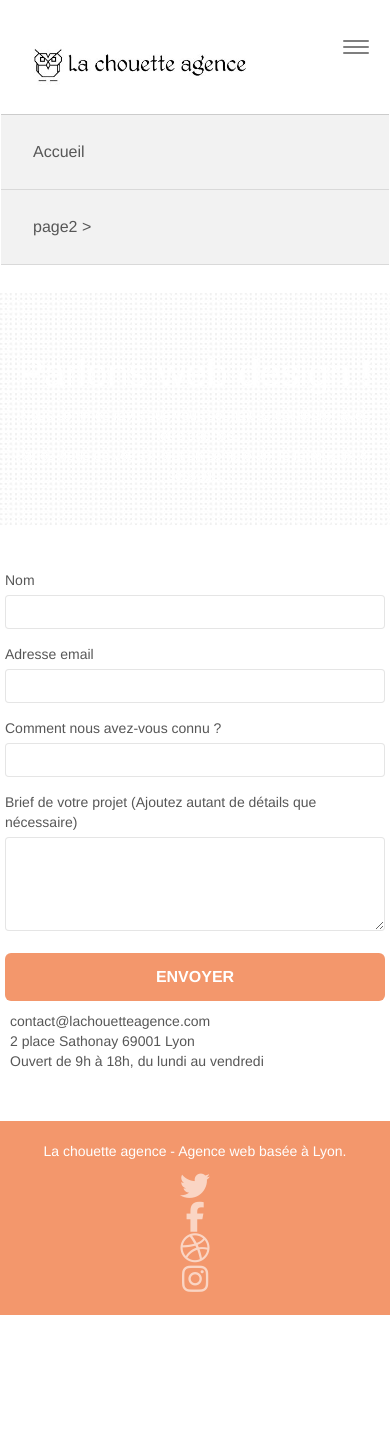
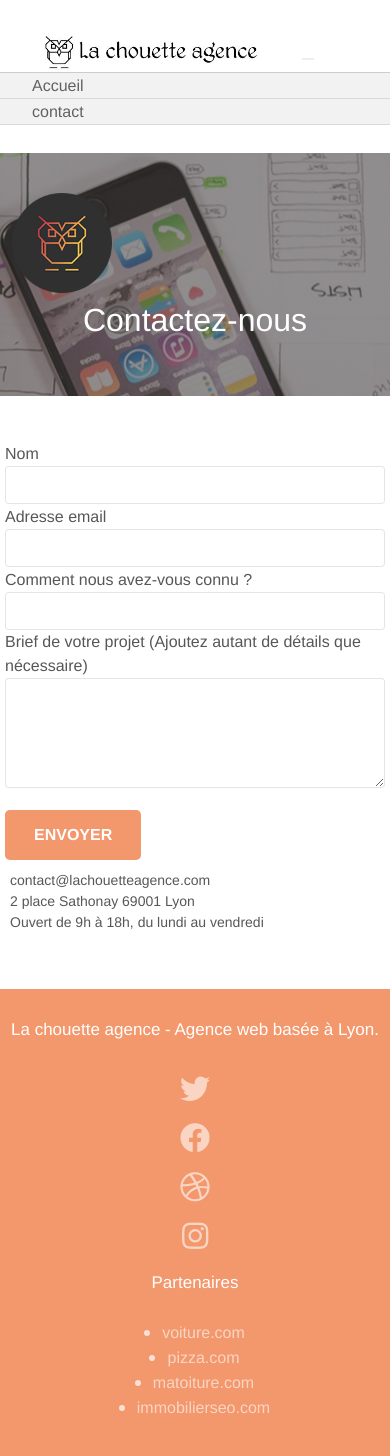
Before and after one commit to sousouna0406/ChangrihaNeijma_4_17062021, a plain HTML site: page contactez-nous.html in a window 390 px wide. Before the commit the page ends 1315 px from the top, so only its background shows below. Drawn offline with nearby package versions, Linux system fonts and the light colour scheme; some packages are replaced by stand-ins of ours; files that its build step writes are made by us from their sources; a script that the page names is missing.

Commit message:
footer ok main ok

```diff
--- a/contactez-nous.html
+++ b/contactez-nous.html
@@ -1,166 +1,284 @@
-<!doctype html>
-<html lang="Default">
+<!DOCTYPE html>
+<html lang="fr">
   <head>
-    <meta charset="utf-8">
-    <meta name="keywords" content="">
-    <meta name="description" content="">
-    <meta name="viewport" content="width=device-width, initial-scale=1.0, viewport-fit=cover">
-    <link rel="shortcut icon" type="image/png" href="favicon.jpg">
+    <meta charset="utf-8" />
 
-	<link rel="stylesheet" type="text/css" href="./css/bootstrap.min.css">
-	<link rel="stylesheet" type="text/css" href="style.css">
-	<link rel="stylesheet" type="text/css" href="./css/font-awesome.min.css">
-	<link rel="stylesheet" type="text/css" href="./css/et-line.min.css">
+    <meta
+      name="description"
+      content="La chouette agence est une agence de web design qui aide les entreprises à devenir attractives et visibles sur internet"
+    />
+    <meta
+      name="viewport"
+      content="width=device-width, initial-scale=1.0, viewport-fit=cover"
+    />
+    <link rel="shortcut icon" type="image/png" href="favicon.jpg" />
+    <!--ico-->
+    <!--usage de cdn a lire -->
+    <link
+      rel="stylesheet"
+      type="text/css"
+      href="https://cdn.jsdelivr.net/npm/bootstrap@5.1.0/dist/css/bootstrap.min.css"
+    />
+    <link rel="stylesheet" type="text/css" href="style.css" />
+    <link
+      rel="stylesheet"
+      type="text/css"
+      href="https://cdnjs.cloudflare.com/ajax/libs/font-awesome/5.15.4/css/all.min.css"
+    />
+    <link
+      rel="stylesheet"
+      href="https://cdnjs.cloudflare.com/ajax/libs/font-awesome/5.15.4/css/brands.min.css"
+      integrity="sha512-sVSECYdnRMezwuq5uAjKQJEcu2wybeAPjU4VJQ9pCRcCY4pIpIw4YMHIOQ0CypfwHRvdSPbH++dA3O4Hihm/LQ=="
+      crossorigin="anonymous"
+      referrerpolicy="no-referrer"
+    />
+    <link rel="stylesheet" type="text/css" href="./css/et-line.css" />
 
+    <script
+      src="https://code.jquery.com/jquery-3.5.1.slim.min.js"
+      integrity="sha384-DfXdz2htPH0lsSSs5nCTpuj/zy4C+OGpamoFVy38MVBnE+IbbVYUew+OrCXaRkfj"
+      crossorigin="anonymous"
+      defer
+    ></script>
+    <script
+      src="https://cdn.jsdelivr.net/npm/bootstrap@5.1.0/dist/js/bootstrap.bundle.min.js"
+      defer
+    ></script>
+    <script src="./js/blocs.js" defer></script>
+    <script
+      src="https://cdnjs.cloudflare.com/ajax/libs/jquery.touchswipe/1.6.19/jquery.touchSwipe.min.js"
+      defer
+    ></script>
+    <script
+      src="https://cdnjs.cloudflare.com/ajax/libs/gmaps.js/0.4.25/gmaps.min.js"
+      defer
+    ></script>
 
-	<script src="./js/jquery-2.1.0.min.js"></script>
-	<script src="./js/bootstrap.min.js"></script>
-	<script src="./js/blocs.min.js"></script>
-	<script src="./js/jqBootstrapValidation.js"></script>
-	<script src="./js/formHandler.js"></script>
-    <title>La chouette agence - contact</title>
-
+    <title>La chouette agence - Contactez-nous</title>
 
     <!-- Analytics -->
 
     <!-- Analytics END -->
-
   </head>
   <body>
     <!-- Principal conteneur -->
     <div class="page-container">
-
       <!-- bloc-0 -->
-<div class="bloc bgc-white l-bloc " id="bloc-0">
+      <header>
+        <div class="bloc bgc-white l-bloc" id="bloc-0">
           <div class="container bloc-sm">
             <nav class="navbar row">
               <div class="navbar-header">
-				<a class="navbar-brand" href="index.html"><img src="img/la-chouette-agence.jpg" alt="atlanta web design logo" height="40" /></a>
-				<button id="nav-toggle" type="button" class="ui-navbar-toggle navbar-toggle" data-toggle="collapse" data-target=".navbar-1">
-					<span class="sr-only">Toggle navigation</span><span class="icon-bar"></span><span class="icon-bar"></span><span class="icon-bar"></span>
+                <a class="navbar-brand" href="index.html">
+                  <img
+                    src="img/la-chouette-agence.jpg"
+                    alt="Lyon web design logo agence web meilleure agence"
+                    height="40"
+                  />
+                </a>
+
+                <button
+                  id="nav-toggle"
+                  type="button"
+                  class="ui-navbar-toggle navbar-toggle"
+                  data-toggle="collapse"
+                  data-target=".navbar-1"
+                >
+                  <span class="sr-only">Toggle navigation</span
+                  ><span class="icon-bar"></span><span class="icon-bar"></span
+                  ><span class="icon-bar"></span>
                 </button>
               </div>
-			<div class="collapse navbar-collapse navbar-1 special-dropdown-nav">
+              <div
+                class="collapse navbar-collapse navbar-1 special-dropdown-nav"
+              >
                 <ul class="site-navigation nav navbar-nav">
                   <li>
                     <a href="index.html">Accueil</a>
                   </li>
                   <li>
-						<a href="page2.html">page2 &gt;</a>
+                    <a href="contactez-nous.html">contact</a>
                   </li>
                 </ul>
               </div>
             </nav>
           </div>
         </div>
+      </header>
       <!-- bloc-0 END -->
+      <main>
+		<article>
+			<div
+			  class="
+				bloc
+				bgc-dark-slate-blue
+				bg-banniere
+				d-bloc
+				bg-t-edge
+				bloc-bg-texture
+				texture-paper
+				b-parallax
+			  "
+			  id="bloc-1-hero"
+			>
+			  <div class="container bloc-lg">
+				<div class="row tight-width-whitespace">
+				  <div class="col-sm-12">
+					<img
+					  src="img/logo.png"
+					  class="center-block image-resize-mode"
+					  width="100"
+					  alt="La chouette agence, agence web Lyon, création logo Lyon"
+					/>
 
-<!-- bloc-6 -->
-<div class="bloc bg-dots-bg bg-repeat bgc-atomic-tangerine d-bloc bloc-bg-texture texture-paper" id="bloc-6">
-	<div class="container bloc-lg">
-		<div class="row">
-			<div class="col-sm-12">
 					<h1 class="text-center hero-bloc-text tc-white">
-					Parlons web design !
+					  Contactez-nous
 					</h1>
-				<p class="text-center mg-lg tc-white tight-width-whitespace">
-					Nous sommes ravis que vous souhaitiez collaborer avec notre agence.<br>
-					Parlez-nous de votre projet en complétant le formulaire ci-dessous.
-				</p>
+
 				  </div>
 				</div>
 			  </div>
 			</div>
+		  </article>
+		  <!-- bloc-1-presentation END -->
+        <!-- bloc-6 -->
+
         <!-- bloc-6 END -->
 
         <!-- bloc-7 -->
+		<article>
         <div class="bloc bgc-white l-bloc" id="bloc-7">
           <div class="container bloc-lg">
             <div class="row">
               <div class="col-sm-6">
-				<form id="form_1" novalidate success-msg="Your message has been sent." fail-msg="Sorry it seems that our mail server is not responding, Sorry for the inconvenience!">
+                <form
+                  id="form_1"
+                  novalidate
+                  success-msg="Your message has been sent."
+                  fail-msg="Sorry it seems that our mail server is not responding, Sorry for the inconvenience!"
+                >
                   <div class="form-group">
-						<label>
-							Nom
-						</label>
+                    <label> Nom </label>
                     <input id="name" class="form-control" required />
                   </div>
                   <div class="form-group">
-						<label>
-							Adresse email
-						</label>
-						<input id="email" class="form-control" type="email" required />
+                    <label> Adresse email </label>
+                    <input
+                      id="email"
+                      class="form-control"
+                      type="email"
+                      required
+                    />
+                  </div>
+                  <div class="form-group">
+                    <label> Comment nous avez-vous connu ? </label>
+                    <input
+                      class="form-control"
+                      type="email"
+                      required
+                      id="input_504"
+                    />
                   </div>
                   <div class="form-group">
                     <label>
-							Comment nous avez-vous connu ?
-						</label>
-						<input class="form-control" type="email" required id="input_504" />
+                      Brief de votre projet (Ajoutez autant de détails que
+                      nécessaire)<br /> </label
+                    ><textarea
+                      id="message"
+                      class="form-control"
+                      rows="4"
+                      cols="50"
+                      required
+                    ></textarea>
                   </div>
-					<div class="form-group">
-						<label>
-							Brief de votre projet (Ajoutez autant de détails que nécessaire)<br>
-						</label><textarea id="message" class="form-control" rows="4" cols="50" required></textarea>
-					</div>
-					<button class="bloc-button btn btn-lg btn-block cta-hero btn-atomic-tangerine" type="submit">
+                  <button
+                    class="
+                      bloc-button
+                      btn btn-lg btn-block
+                      cta-hero
+                      btn-atomic-tangerine
+                    "
+                    type="submit"
+                  >
                     Envoyer
                   </button>
                 </form>
               </div>
               <div class="col-sm-6">
                 <p>
-					contact@lachouetteagence.com<br>2 place Sathonay 69001 Lyon<br>Ouvert de 9h à 18h, du lundi au vendredi<br>
+                  contact@lachouetteagence.com<br />2 place Sathonay 69001
+                  Lyon<br />Ouvert de 9h à 18h, du lundi au vendredi<br />
                 </p>
               </div>
             </div>
           </div>
         </div>
+	</article>
         <!-- bloc-7 END -->
 
         <!-- ScrollToTop Button -->
-<a class="bloc-button btn btn-d scrollToTop" onclick="scrollToTarget('1')"><span class="fa fa-chevron-up"></span></a>
+        <a
+          class="bloc-button btn btn-d scrollToTop"
+          onclick="scrollToTarget('1')"
+          ><span class="fa fa-chevron-up"></span
+        ></a>
         <!-- ScrollToTop Button END-->
-
-
+      </main>
       <!-- Footer - bloc-8 -->
-<div class="bloc bgc-atomic-tangerine d-bloc" id="bloc-8">
+      <footer class="bloc bgc-atomic-tangerine d-bloc" id="bloc-8">
         <div class="container bloc-sm">
           <div class="row">
             <div class="col-sm-12">
               <p class="text-center white">
-					La chouette agence - Agence web basée à Lyon.<br>
+                La chouette agence - Agence web basée à Lyon.<br />
               </p>
               <div class="row row-no-gutters social">
                 <div class="col-sm-3">
                   <div class="text-center">
-							<a class="social" href="index.html"><span class="fa fa-twitter icon-md"></span></a>
+                    <a class="social" href="index.html"
+                      ><span class="fab fa-twitter icon-md"></span
+                    ></a>
                   </div>
                 </div>
                 <div class="col-sm-3">
                   <div class="text-center">
-							<a class="social" href="index.html"><span class="fa fa-facebook icon-md"></span></a>
+                    <a class="social" href="index.html"
+                      ><span class="fab fa-facebook icon-md"></span
+                    ></a>
                   </div>
                 </div>
                 <div class="col-sm-3">
                   <div class="text-center">
-							<a class="social" href="index.html"><span class="fa fa-dribbble icon-md"></span></a>
+                    <a class="social" href="index.html"
+                      ><span class="fab fa-dribbble icon-md"></span
+                    ></a>
                   </div>
                 </div>
                 <div class="col-sm-3">
                   <div class="text-center">
-							<a class="social" href="index.html"><span class="fa fa-instagram icon-md"></span></a>
+                    <a class="social" href="index.html"
+                      ><span class="fab fa-instagram icon-md"></span
+                    ></a>
+                  </div>
+                </div>
+              </div>
+              <div class="row">
+                <div class="col-sm-4">
+                 <p>Partenaires</p>
+                  <ul>
+                    <li><a href="voiture.com">voiture.com</a></li>
+                    <li><a href="pizza.com">pizza.com</a></li>
+                    <li><a href="matoiture.com">matoiture.com</a></li>
+                    <li><a href="immobilierseo.com">immobilierseo.com</a></li>
+                  </ul>
                 </div>
               </div>
             </div>
           </div>
         </div>
-	</div>
-</div>
+      </footer>
       <!-- Footer - bloc-8 END -->
-
     </div>
     <!-- Principal conteneur END -->
-
-
   </body>
 </html>
--- a/style.css
+++ b/style.css
@@ -3,7 +3,7 @@ body {
     padding: 0;
     background: #FFF;
     overflow-x: hidden;
-    -webkit-font-smoothing: antialiased;
+
     -moz-osx-font-smoothing: grayscale;
 }
 
@@ -366,7 +366,39 @@ a .navbar-brand{
     position: relative;
     z-index: 2;
 }
+.col-sm-4{
+display: flex;
+    flex-direction: column;
+    align-items: center;
+    width: 100%;
+}
+footer ul{
 
+    display: flex;
+}
+footer li{
+    margin-right: 15px;
+    margin-left: 15px;
+
+}
+footer p{
+    font-size: 17px;
+}
+footer a{
+    text-decoration: none;
+    color: rgba(255, 255, 255, .6);
+}
+.text-center{
+    padding: 8px;
+}
+footer p{
+    font-size: 17px;
+    color: white !important;
+    padding: 8px;
+}
+footer a:hover{
+    color: #FFFFFF;
+}
 @media (min-width: 768px) {
     .site-navigation {
         position: absolute;
@@ -656,7 +688,7 @@ label,
 a {
     font-family: "helvetica";
     font-weight: 400;
-    color: #575757!important;
+    color: #575757;
 }
 h2{
     font-weight: 500;
@@ -766,7 +798,7 @@ h4 {
 }
 
 .black-background {
-    background-color: rgba(165, 147, 99, 0.7);
+    background-color: #1f1d1da3;
     padding: 40px 40px 40px 40px;
 }
 
@@ -837,6 +869,7 @@ h4 {
 .bg-presentation {
     background-image: url("img/image-de-presentation.jpg");
 }
+
 
 @media (max-width: 1024px) {
     .bloc {
@@ -1042,11 +1075,18 @@ h4 {
     }
 }
 
-@media (max-width: 400px) {
+@media (max-width: 460px) {
     .bloc {
         padding-left: 0;
         padding-right: 0;
     }
+    footer ul {
+        display: flex;
+        flex-direction: column;
+        align-items: center;
+        padding-right: 15px;
+    }
+
 }
 
 @media (max-width: 767px) {
```
Also changed, not shown: index.html (+45 -79 lines). Lines whose indentation alone changed are shown as unchanged.
